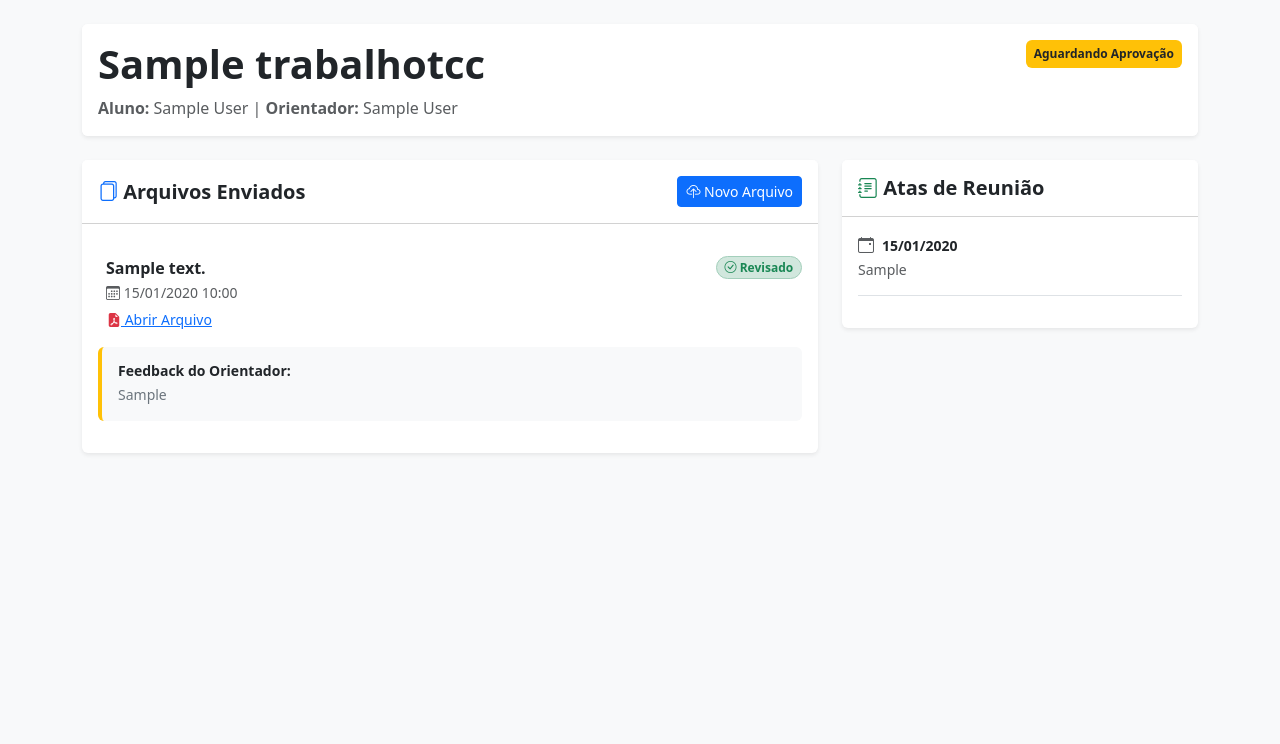
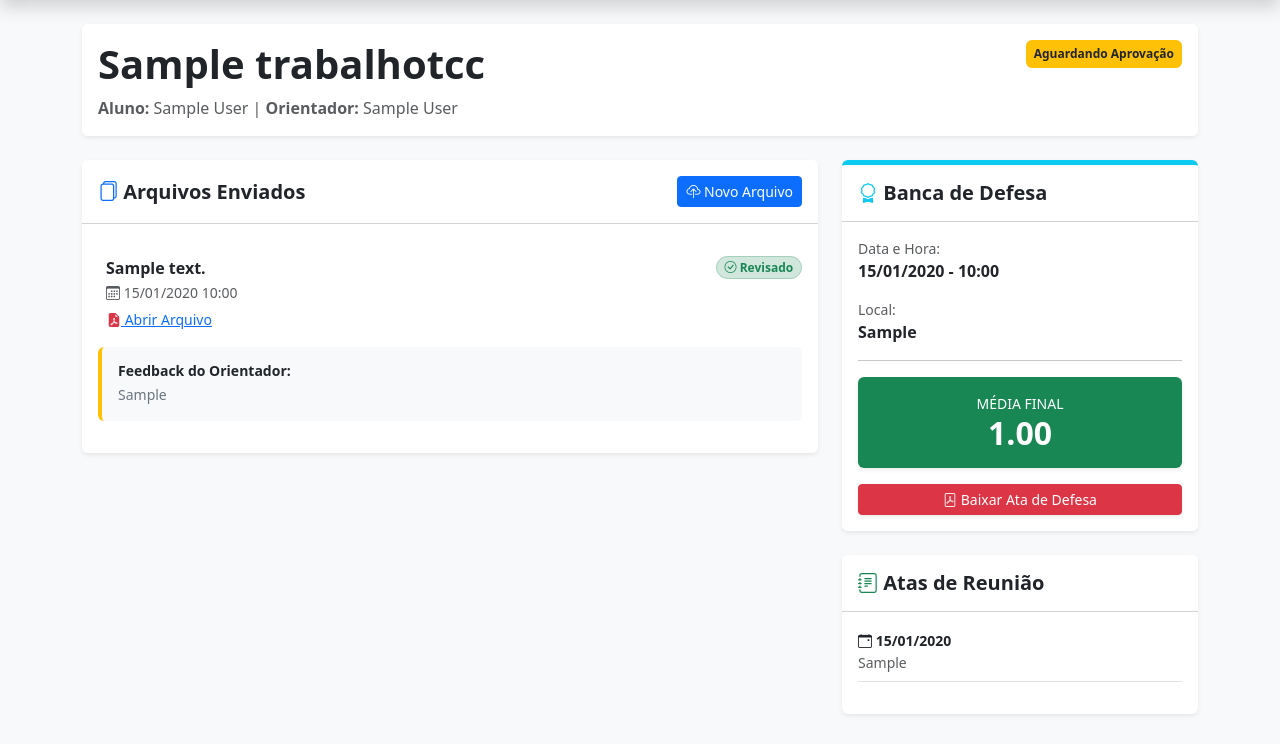
Before and after one commit to augusto-souza/AcadFlow, a Django app: page /tcc/1/ in a window 1280 px wide. Shown: the part 56-800 px from the top of the page. Run offline with Django 5.2, Linux system fonts and the light colour scheme; a user stored in the database is signed in; tables that the repository leaves empty hold one stand-in row (values such as "Sample post").

Commit message:
"PDF implementado"

```diff
--- a/core/templates/core/detalhes_tcc.html
+++ b/core/templates/core/detalhes_tcc.html
@@ -8,7 +8,7 @@
     <title>Detalhes do TCC - AcadFlow</title>
 </head>
 <body class="bg-light">
-    <nav class="navbar navbar-dark bg-dark mb-4">
+    <nav class="navbar navbar-dark bg-dark mb-4 shadow">
         <div class="container">
             <a class="navbar-brand" href="{% url 'dashboard' %}"><i class="bi bi-mortarboard-fill"></i> AcadFlow</a>
             <a href="{% url 'dashboard' %}" class="btn btn-outline-light btn-sm">Voltar ao Dashboard</a>
@@ -26,7 +26,10 @@
                             <strong>Orientador:</strong> {{ tcc.orientador.get_full_name|default:"Não definido" }}
                         </p>
                     </div>
-                    <span class="badge {% if tcc.status == 'SUBMETIDO' %}bg-warning text-dark{% else %}bg-primary{% endif %} p-2">
+                    <span class="badge
+                        {% if tcc.status == 'SUBMETIDO' %}bg-warning text-dark
+                        {% elif tcc.status == 'CONCLUIDO' %}bg-success
+                        {% else %}bg-primary{% endif %} p-2">
                         {{ tcc.get_status_display }}
                     </span>
                 </div>
@@ -38,7 +41,6 @@
                 <div class="card shadow-sm mb-4 border-0">
                     <div class="card-header bg-white d-flex justify-content-between align-items-center py-3">
                         <h5 class="mb-0 fw-bold"><i class="bi bi-files text-primary"></i> Arquivos Enviados</h5>
-
                         {% if user.tipo == 'ALUNO' %}
                         <a href="{% url 'fazer_entrega' tcc.id %}" class="btn btn-sm btn-primary">
                             <i class="bi bi-cloud-upload"></i> Novo Arquivo
@@ -77,14 +79,14 @@
                                 {% if entrega.feedback %}
                                 <div class="mt-3 p-3 bg-light border-start border-4 border-warning rounded">
                                     <h6 class="fw-bold small mb-1">Feedback do Orientador:</h6>
-                                    <p class="mb-0 small italic text-secondary">{{ entrega.feedback.comentario }}</p>
+                                    <p class="mb-0 small text-secondary">{{ entrega.feedback.comentario }}</p>
                                 </div>
                                 {% endif %}
                             </div>
                             {% empty %}
                             <div class="text-center py-4">
                                 <i class="bi bi-inbox text-muted display-6"></i>
-                                <p class="text-muted mt-2">Nenhum arquivo enviado até o momento.</p>
+                                <p class="text-muted mt-2">Nenhum arquivo enviado.</p>
                             </div>
                             {% endfor %}
                         </div>
@@ -93,10 +95,55 @@
             </div>
 
             <div class="col-md-4">
+
+                <div class="card shadow-sm mb-4 border-0 border-top border-5 border-info">
+                    <div class="card-header bg-white d-flex justify-content-between align-items-center py-3">
+                        <h5 class="mb-0 fw-bold"><i class="bi bi-award text-info"></i> Banca de Defesa</h5>
+                        {% if user.tipo == 'COORDENADOR' %}
+                        <a href="{% url 'gerenciar_banca' tcc.id %}" class="btn btn-sm btn-outline-info">
+                            <i class="bi bi-gear"></i>
+                        </a>
+                        {% endif %}
+                    </div>
+                    <div class="card-body">
+                        {% if tcc.banca.data_defesa %}
+                            <div class="mb-3">
+                                <small class="text-muted d-block">Data e Hora:</small>
+                                <span class="fw-bold">{{ tcc.banca.data_defesa|date:"d/m/Y - H:i" }}</span>
+                            </div>
+                            <div class="mb-3">
+                                <small class="text-muted d-block">Local:</small>
+                                <span class="fw-bold">{{ tcc.banca.local }}</span>
+                            </div>
+                            <hr>
+
+                            {% if tcc.banca.media_final %}
+                                <div class="text-center p-3 bg-success text-white rounded shadow-sm">
+                                    <small class="d-block text-uppercase">Média Final</small>
+                                    <h2 class="mb-0 fw-bold">{{ tcc.banca.media_final }}</h2>
+                                </div>
+
+                                <div class="mt-3">
+                                    <a href="{% url 'gerar_pdf_banca' tcc.id %}" class="btn btn-danger btn-sm w-100 shadow-sm">
+                                        <i class="bi bi-file-pdf"></i> Baixar Ata de Defesa
+                                    </a>
+                                </div>
+                            {% else %}
+                                <div class="alert alert-light border text-center py-2 mb-0">
+                                    <small class="text-muted italic">Notas ainda não lançadas.</small>
+                                </div>
+                            {% endif %}
+                        {% else %}
+                            <div class="text-center py-3">
+                                <p class="text-muted small mb-0 italic">Aguardando agendamento da coordenação.</p>
+                            </div>
+                        {% endif %}
+                    </div>
+                </div>
+
                 <div class="card shadow-sm border-0">
                     <div class="card-header bg-white d-flex justify-content-between align-items-center py-3">
                         <h5 class="mb-0 fw-bold"><i class="bi bi-journal-text text-success"></i> Atas de Reunião</h5>
-
                         {% if user.tipo == 'ORIENTADOR' %}
                         <a href="{% url 'registrar_ata' tcc.id %}" class="btn btn-sm btn-outline-success">
                             <i class="bi bi-plus-circle"></i> Registrar
@@ -105,15 +152,12 @@
                     </div>
                     <div class="card-body">
                         {% for ata in atas %}
-                        <div class="mb-3 pb-3 border-bottom last-child-border-0">
-                            <div class="d-flex align-items-center mb-1">
-                                <i class="bi bi-calendar-event text-muted me-2"></i>
-                                <small class="fw-bold text-dark">{{ ata.data_reuniao|date:"d/m/Y" }}</small>
-                            </div>
-                            <p class="small text-muted mb-0 lh-sm">{{ ata.resumo_discussao }}</p>
+                        <div class="mb-3 pb-2 border-bottom">
+                            <small class="fw-bold text-dark"><i class="bi bi-calendar-event"></i> {{ ata.data_reuniao|date:"d/m/Y" }}</small>
+                            <p class="small text-muted mb-0">{{ ata.resumo_discussao|truncatechars:120 }}</p>
                         </div>
                         {% empty %}
-                        <p class="text-center text-muted small py-3">Nenhuma reunião registrada.</p>
+                        <p class="text-center text-muted small py-2">Nenhuma reunião registrada.</p>
                         {% endfor %}
                     </div>
                 </div>
--- a/core/views.py
+++ b/core/views.py
@@ -1,8 +1,18 @@
 from django.shortcuts import render, redirect, get_object_or_404
 from django.contrib.auth.decorators import login_required
+from django.http import FileResponse
+from django.template.loader import get_template
 from .models import TrabalhoTCC, Entrega, Feedback, AtaOrientacao, Banca, ChecklistDocumental
-from .forms import TrabalhoTCCForm, EntregaForm, FeedbackForm, AtaOrientacaoForm, BancaForm, ChecklistDocumentalForm
-from .forms import BancaForm
+from .forms import (
+    TrabalhoTCCForm, EntregaForm, FeedbackForm,
+    AtaOrientacaoForm, BancaForm, ChecklistDocumentalForm
+)
+
+# Bibliotecas para PDF e Tempo
+import io
+import datetime
+from xhtml2pdf import pisa
+
 # --- DASHBOARD PRINCIPAL ---
 @login_required
 def dashboard(request):
@@ -33,7 +43,6 @@ def cadastrar_tcc(request):
 def fazer_entrega(request, tcc_id):
     tcc = get_object_or_404(TrabalhoTCC, pk=tcc_id)
     if request.method == 'POST':
-        # IMPORTANTE: request.FILES é necessário para arquivos!
         form = EntregaForm(request.POST, request.FILES)
         if form.is_valid():
             entrega = form.save(commit=False)
@@ -87,17 +96,16 @@ def detalhes_tcc(request, tcc_id):
         'atas': atas
     })
 
+# --- GERENCIAR BANCA E NOTAS (RF09/RF13) ---
 @login_required
 def gerenciar_banca(request, tcc_id):
     tcc = get_object_or_404(TrabalhoTCC, pk=tcc_id)
-    # Tenta buscar uma banca já existente ou cria uma nova instância vinculada ao TCC
     banca, created = Banca.objects.get_or_create(trabalho=tcc)
 
     if request.method == 'POST':
         form = BancaForm(request.POST, instance=banca)
         if form.is_valid():
             form.save()
-            # Se a nota foi lançada, podemos mudar o status do TCC
             if banca.media_final:
                 tcc.status = 'CONCLUIDO'
                 tcc.save()
@@ -106,3 +114,30 @@ def gerenciar_banca(request, tcc_id):
         form = BancaForm(instance=banca)
 
     return render(request, 'core/form_banca.html', {'form': form, 'tcc': tcc})
+
+# --- GERAR PDF DA ATA (RF14) ---
+@login_required
+def gerar_pdf_banca(request, tcc_id):
+    tcc = get_object_or_404(TrabalhoTCC, pk=tcc_id)
+    banca = getattr(tcc, 'banca', None)
+
+    if not banca:
+        return redirect('detalhes_tcc', tcc_id=tcc.id)
+
+    context = {
+        'tcc': tcc,
+        'banca': banca,
+        'data_atual': datetime.datetime.now(),
+    }
+
+    template = get_template('core/pdf_banca.html')
+    html = template.render(context)
+
+    result = io.BytesIO()
+    pdf = pisa.pisaDocument(io.BytesIO(html.encode("UTF-8")), result)
+
+    if not pdf.err:
+        result.seek(0)
+        return FileResponse(result, as_attachment=True, filename=f'Ata_Defesa_{tcc.aluno.username}.pdf')
+
+    return redirect('detalhes_tcc', tcc_id=tcc.id)
--- a/setup/urls.py
+++ b/setup/urls.py
@@ -14,6 +14,7 @@ urlpatterns = [
     path('tcc/<int:tcc_id>/ata/', views.registrar_ata, name='registrar_ata'),
     path('entrega/<int:entrega_id>/feedback/', views.dar_feedback, name='dar_feedback'),
     path('tcc/<int:tcc_id>/banca/', views.gerenciar_banca, name='gerenciar_banca'),
+    path('tcc/<int:tcc_id>/pdf/', views.gerar_pdf_banca, name='gerar_pdf_banca'),
 ]
 
 # Configuração para que o Django consiga mostrar os arquivos de upload no navegador
```
Also changed, not shown: core/templates/core/pdf_banca.html (added, +66 -0 lines).
